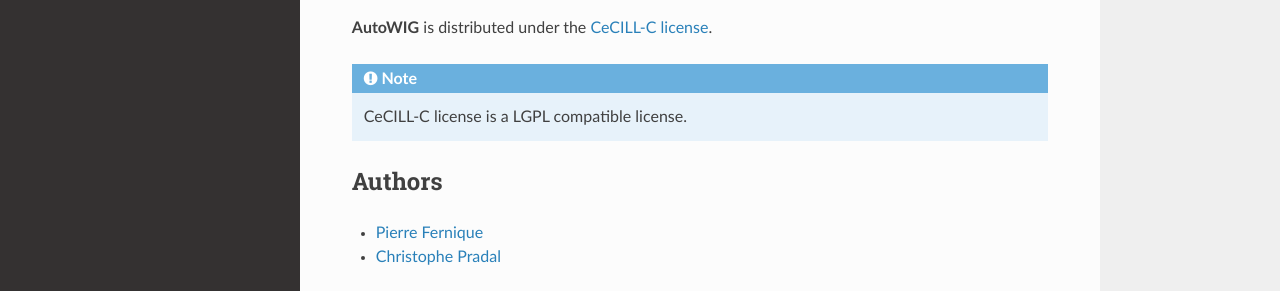
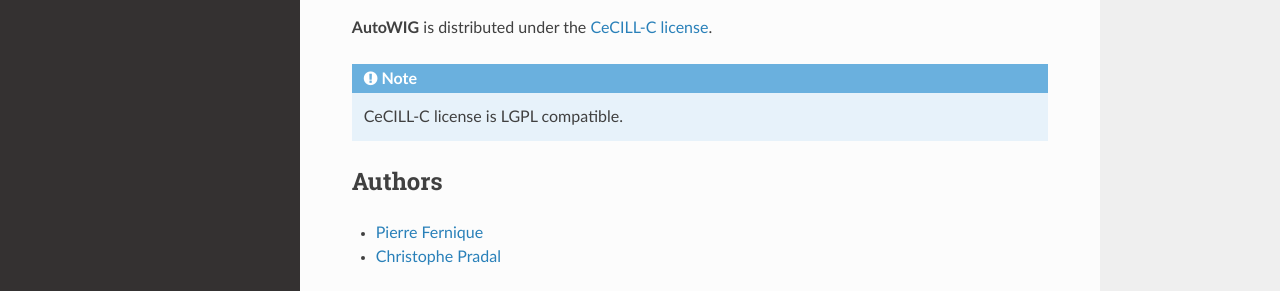
Before and after one commit to StatisKit/AutoWIG, a Sphinx documentation site: the page built from doc/index.rst, in a window 1280 px wide and 900 px high, scrolled down 639 px. Shown: the part 442-733 px from the top of the window. Built offline with Sphinx 7.4.7 and the Read the Docs theme 2.0.0, drawn with Linux system fonts in a browser that asks for light colours.

Commit message:
Update index.rst

```diff
--- a/doc/index.rst
+++ b/doc/index.rst
@@ -30,7 +30,7 @@
 
 .. note::
 
-    |LICENSEPAGE| is a LGPL compatible license.
+    |LICENSEPAGE| is LGPL compatible.
 
 Authors
 =======
```
